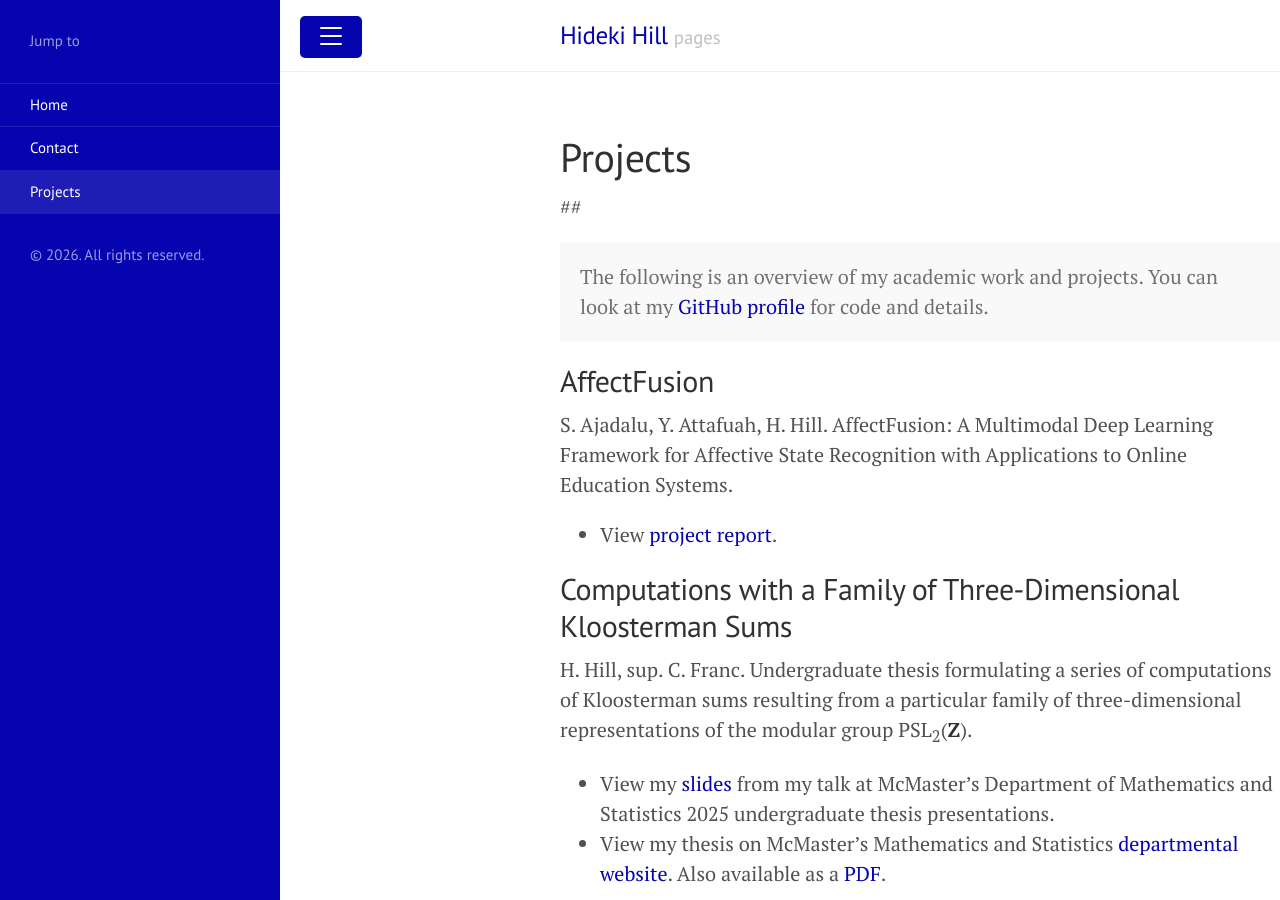
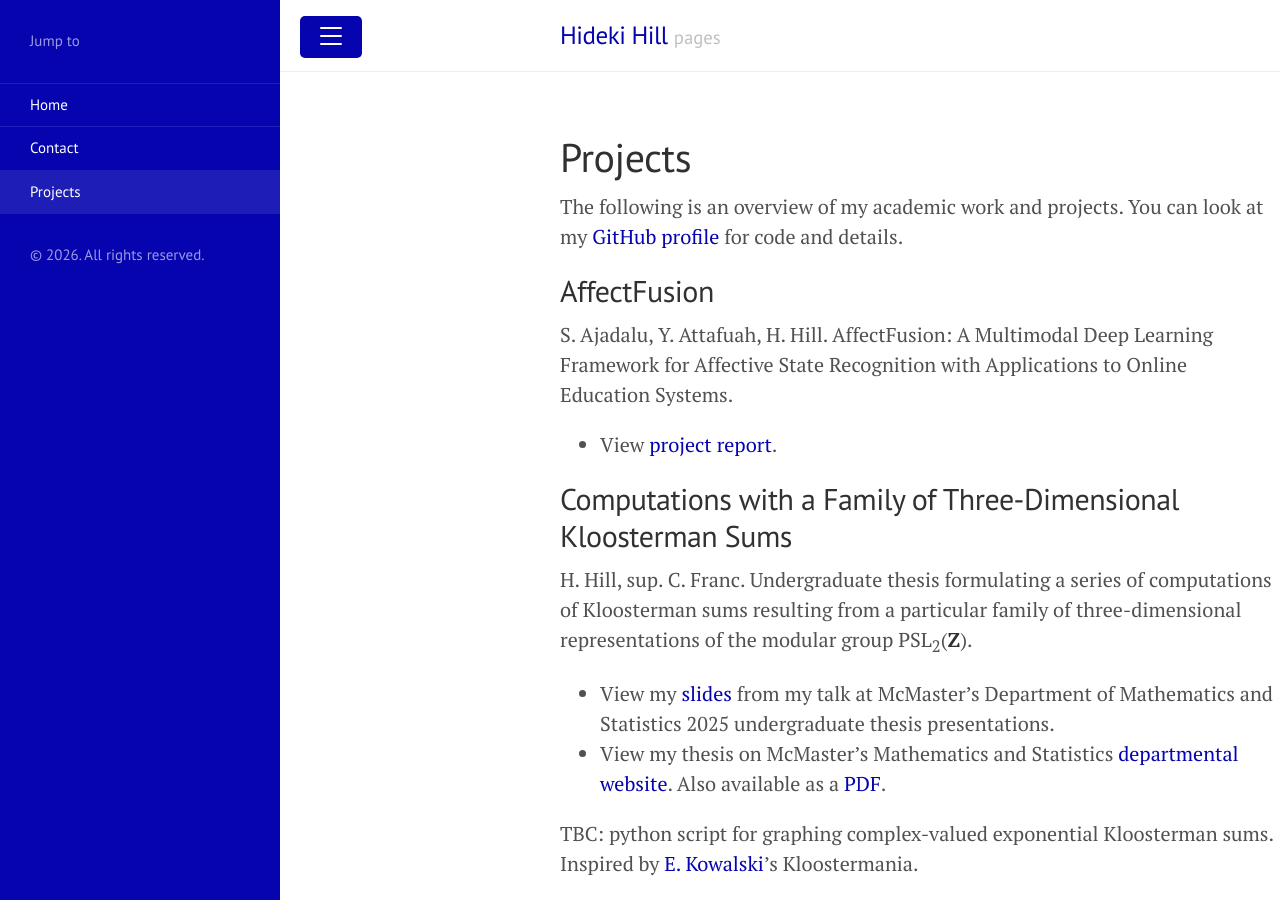
Before and after one commit to hidekihill/hidekihill.github.io, a Jekyll site: the page built from projects.md, in a window 1280 px wide and 900 px high. Built offline with Jekyll 4.4.1, drawn with Linux system fonts in a browser that asks for light colours.

Commit message:
Update projects.md

```diff
--- a/projects.md
+++ b/projects.md
@@ -2,12 +2,8 @@
 layout: page
 title: Projects
 ---
-##
 
-<div class="message">
-  The following is an overview of my academic work and projects. You can look at my <a href="https://github.com/hidekihill">GitHub profile</a> for code and details.
-</div>
-
+The following is an overview of my academic work and projects. You can look at my <a href="https://github.com/hidekihill">GitHub profile</a> for code and details.
 
 ## AffectFusion
 S. Ajadalu, Y. Attafuah, H. Hill. AffectFusion: A Multimodal Deep Learning Framework for Affective State Recognition with Applications to Online Education Systems.
```
